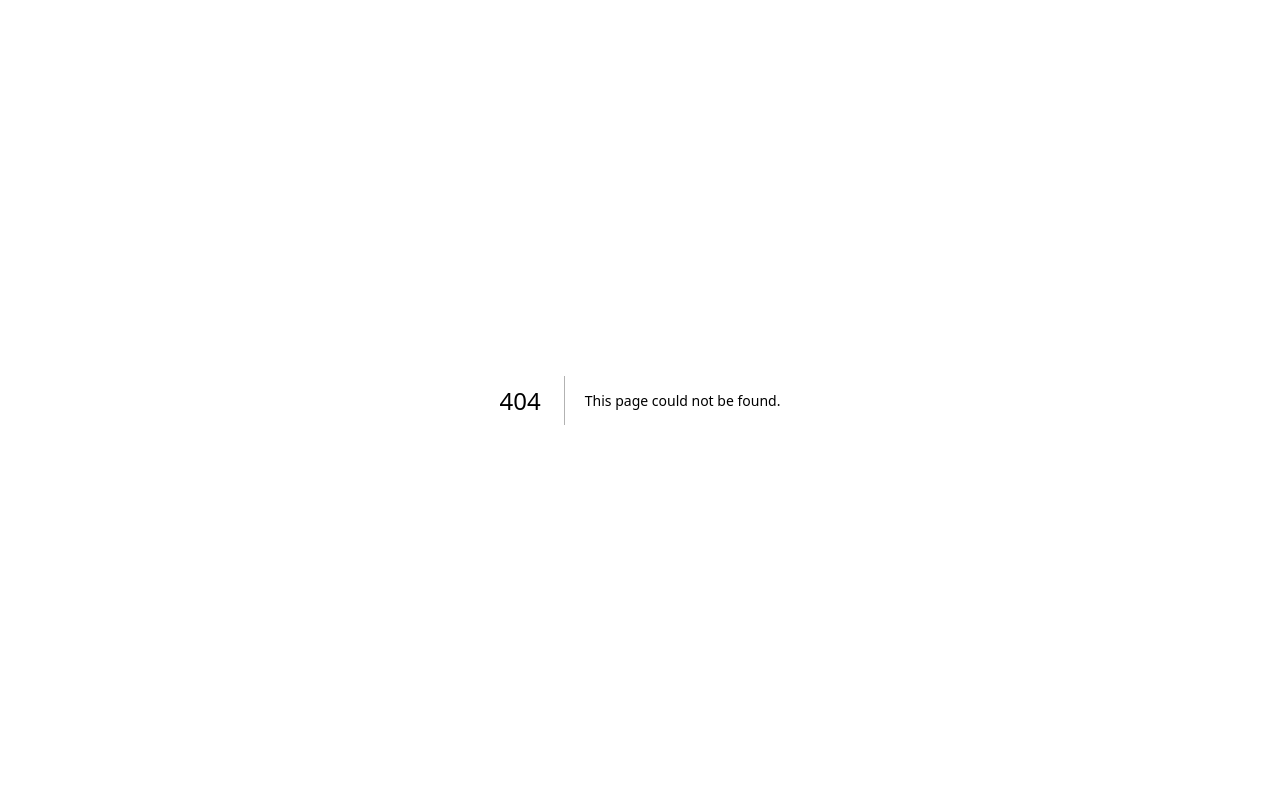
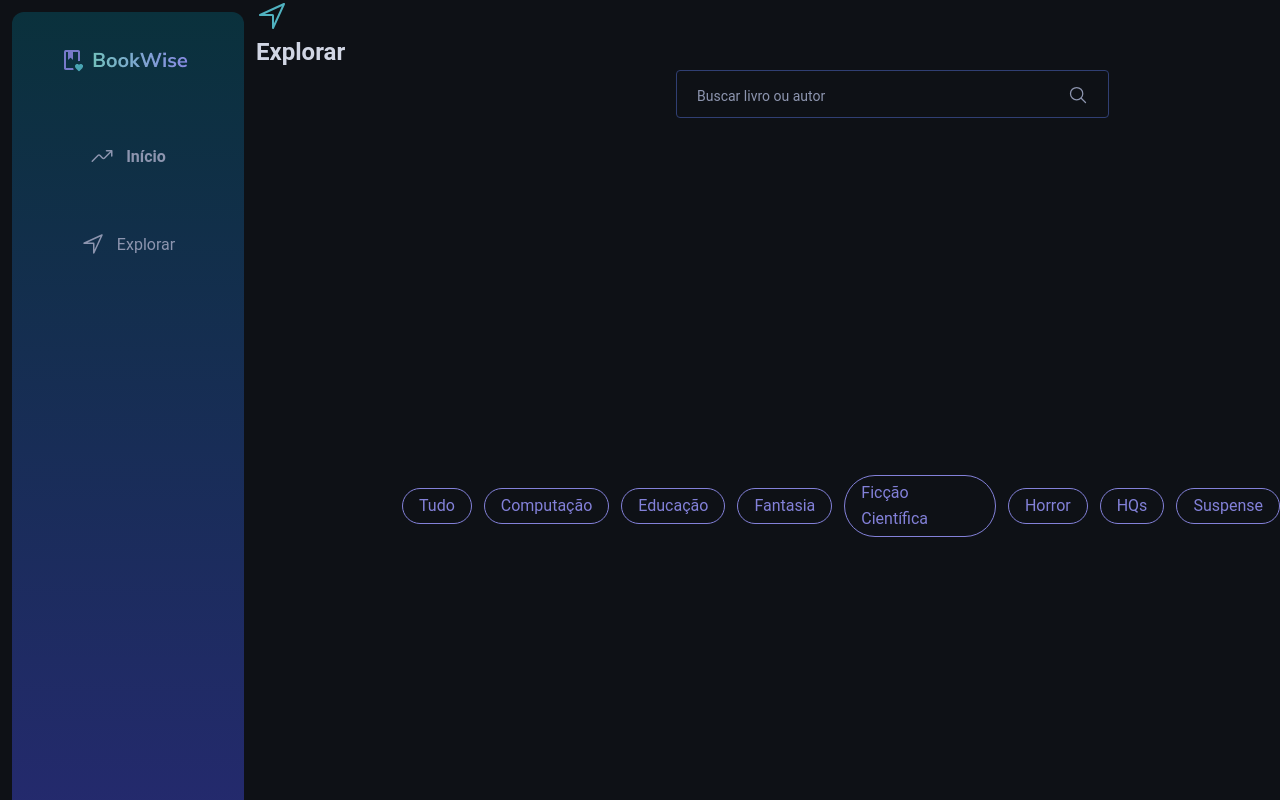
Before and after one commit to EngJao89/ignite-reactjs-bookwise, a Next.js app: page /explore in a window 1280 px wide. Before the commit this address had no page. Shown: the top 800 px of the page. Built offline with nearby package versions, Linux system fonts and the light colour scheme.

Commit message:
feat(bw08-header-explore): implementa header de explorar com categorias de livros

```diff
--- /dev/null
+++ b/src/components/Categories/index.tsx
@@ -0,0 +1,48 @@
+import { Container, TagCard, TextTag } from "./styles";
+
+export function Categories() {
+  return (
+    <Container>
+      <TagCard>
+        <TextTag>
+          Tudo
+        </TextTag>
+      </TagCard>
+      <TagCard>
+        <TextTag>
+          Computação
+        </TextTag>
+      </TagCard>
+      <TagCard>
+        <TextTag>
+          Educação
+        </TextTag>
+      </TagCard>
+      <TagCard>
+        <TextTag>
+          Fantasia
+        </TextTag>
+      </TagCard>
+      <TagCard>
+        <TextTag>
+          Ficção Científica
+        </TextTag>
+      </TagCard>
+      <TagCard>
+        <TextTag>
+          Horror
+        </TextTag>
+      </TagCard>
+      <TagCard>
+        <TextTag>
+          HQs
+        </TextTag>
+      </TagCard>
+      <TagCard>
+        <TextTag>
+          Suspense
+        </TextTag>
+      </TagCard>
+    </Container>
+  )
+}
--- /dev/null
+++ b/src/components/Categories/styles.ts
@@ -0,0 +1,28 @@
+import styled from "styled-components";
+
+export const Container = styled.div`
+  display: flex;
+  flex: 1 0 0;
+  justify-content: space-around;
+  align-items: center;
+  gap: 12px;
+`;
+
+export const TagCard = styled.span`
+  padding: 4px 16px;
+  flex-direction: column;
+  justify-content: center;
+  align-items: center;
+  border: 1px solid;
+  border-radius: 999px;
+  border-color: ${(props) => props.theme['purple-100']};
+`;
+
+export const TextTag = styled.p`
+  color: ${(props) => props.theme['purple-100']};
+  font-family: 'Roboto';
+  font-size: 16px;
+  font-style: normal;
+  font-weight: 400;
+  line-height: 160%; /* 25.6px */
+`;
--- a/src/components/Sidebar/index.tsx
+++ b/src/components/Sidebar/index.tsx
@@ -1,4 +1,5 @@
 import Image from "next/image";
+import Link from "next/link";
 import {
   IoTrendingUpOutline,
   IoNavigateOutline,
@@ -13,7 +14,6 @@ import {
   LoginButton,
   Logo
 } from "./styles";
-import Link from "next/link";
 
 export function Sidebar(){
   return (
@@ -32,10 +32,12 @@ export function Sidebar(){
         </InitButton>
       </Link>
 
-      <ExplorerButton>
-        <IoNavigateOutline size={24}/>
-        Explorar
-      </ExplorerButton>
+      <Link href="/explore" passHref legacyBehavior>
+        <ExplorerButton>
+          <IoNavigateOutline size={24}/>
+          Explorar
+        </ExplorerButton>
+      </Link>
 
       <Link href="/login" passHref legacyBehavior>
         <LoginButton>
--- a/src/components/Sidebar/styles.ts
+++ b/src/components/Sidebar/styles.ts
@@ -15,6 +15,7 @@ export const Logo = styled.div`
 `;
 
 export const InitButton = styled.label`
+  color: ${(props) => props.theme['gray-400']};
   display: flex;
   padding-top: 64px;
   justify-content: center;
@@ -26,6 +27,7 @@ export const InitButton = styled.label`
 `;
 
 export const ExplorerButton = styled.label`
+  color: ${(props) => props.theme['gray-400']};
   display: flex;
   padding-top: 64px;
   justify-content: center;
@@ -37,6 +39,7 @@ export const ExplorerButton = styled.label`
 `;
 
 export const LoginButton = styled.label`
+  color: ${(props) => props.theme.white};
   display: flex;
   font-family: 'Roboto';
   padding-top: 694px;
--- /dev/null
+++ b/src/pages/explore/index.tsx
@@ -0,0 +1,36 @@
+import { IoNavigateOutline, IoSearchOutline } from "react-icons/io5";
+import { Sidebar } from "@/components/Sidebar";
+import { Categories } from "@/components/Categories";
+import {
+  Container,
+  ContentTag,
+  HeaderContent,
+  InputSearch,
+  TextHeader,
+  TextSearch
+} from "./styles";
+
+export default function Explore(){
+  return (
+    <Container>
+      <Sidebar/>
+
+      <HeaderContent>
+        <IoNavigateOutline size={32} color="#50B2C0"/>
+        <TextHeader>
+          Explorar
+        </TextHeader>
+        <InputSearch>
+          <TextSearch>
+            Buscar livro ou autor
+          </TextSearch>
+          <IoSearchOutline size={20} color="#8D95AF"/>
+        </InputSearch>
+      </HeaderContent>
+
+      <ContentTag>
+        <Categories />
+      </ContentTag>
+    </Container>
+  )
+}
--- /dev/null
+++ b/src/pages/explore/styles.ts
@@ -0,0 +1,54 @@
+import styled from "styled-components";
+
+export const Container = styled.div`
+  display: flex;
+
+`;
+
+export const HeaderContent = styled.div`
+  width: 146px;
+  justify-content: center;
+  align-items: center;
+  gap: 12px;
+`;
+
+export const TextHeader = styled.p`
+  flex: 1 0 0;
+  font-family: 'Roboto';
+  font-size: 24px;
+  font-style: normal;
+  font-weight: 700;
+  line-height: 140%; /* 33.6px */
+  justify-content: center;
+  align-items: center;
+  gap: 12px;
+`;
+
+export const InputSearch = styled.div`
+  background-color: transparent !important;
+  display: flex;
+  width: 433px;
+  height: 48px;
+  padding: 14px 20px;
+  margin-left: 420px;
+  flex-shrink: 0;
+  border: 1px solid;
+  border-radius: 4px;
+  border-color: ${(props) => props.theme['gray-500']};
+`;
+
+export const TextSearch = styled.span`
+  flex: 1 0 0;
+  color: ${(props) => props.theme['gray-400']};
+  font-family: 'Roboto';
+  font-size: 14px;
+  font-style: normal;
+  font-weight: 400;
+  line-height: 160%; /* 22.4px */
+  align-items: flex-start;
+  gap: 8px;
+`;
+
+export const ContentTag =styled.div`
+  display: flex;
+`;
--- a/src/pages/styles.ts
+++ b/src/pages/styles.ts
@@ -13,7 +13,7 @@ export const ContainerHeader = styled.div`
   margin-left: 96px;
 `;
 
-export const TextHeader = styled.label`
+export const TextHeader = styled.p`
   color: ${(props) => props.theme.white};
   font-family: 'Roboto';
   font-size: 24px;
@@ -24,7 +24,7 @@ export const TextHeader = styled.label`
   margin-top: 72px;
 `;
 
-export const TextSubtitle = styled.label`
+export const TextSubtitle = styled.p`
   color: ${(props) => props.theme['gray-100']};
   font-family: 'Roboto';
   font-size: 14px;
```
